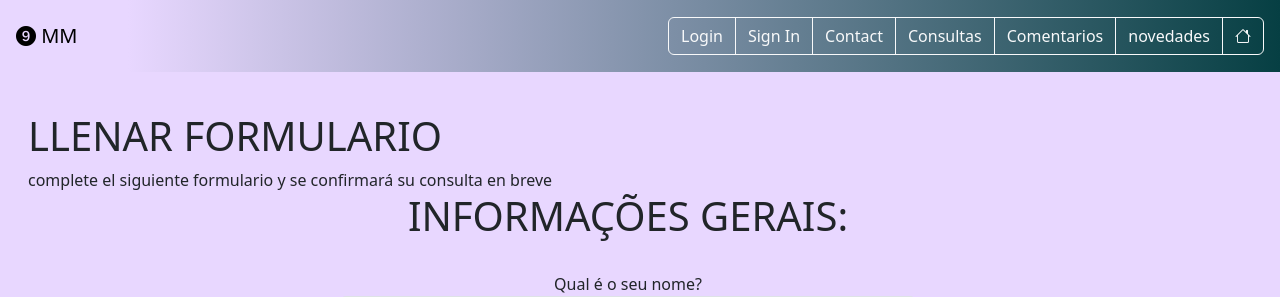
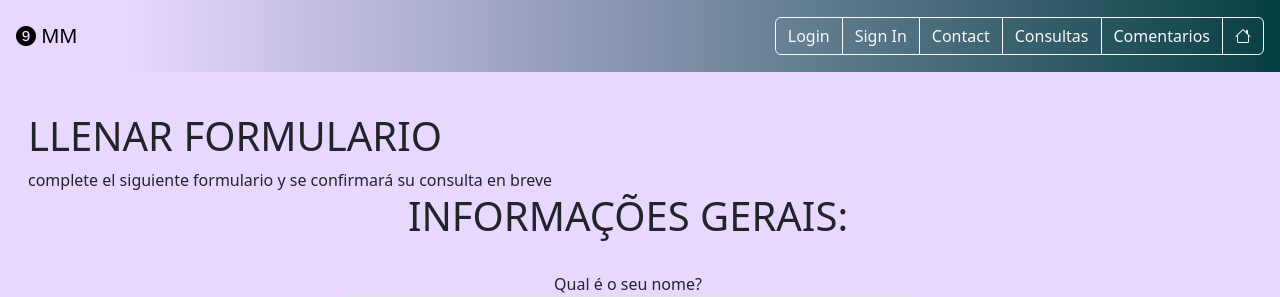
Before and after one commit to LaLoka354/proyecto-django, a Django app: page /consulta/ in a window 1280 px wide. Shown: the top 297 px of the page. Run offline with Django 5.2, Linux system fonts and the light colour scheme; some libraries are stand-ins or nearby versions.

Commit message:
corregir boton

```diff
--- a/templates/layouts/main.html
+++ b/templates/layouts/main.html
@@ -40,8 +40,6 @@
                         Consultas</a>
                     <a class="btn btn-outline-light" aria-current="page" href="/consulta_comment">
                         Comentarios</a>
-                    <a class="btn btn-outline-light" aria-current="page" href="/consulta_comment">
-                        novedades</a>
 
                     <!-- SESIONES RESERVADAS PARA EL STAFF -->
                     {% if request.user.is_authenticated and request.user.is_staff %}
```
Also changed, not shown: db.sqlite3, 1 other file.
